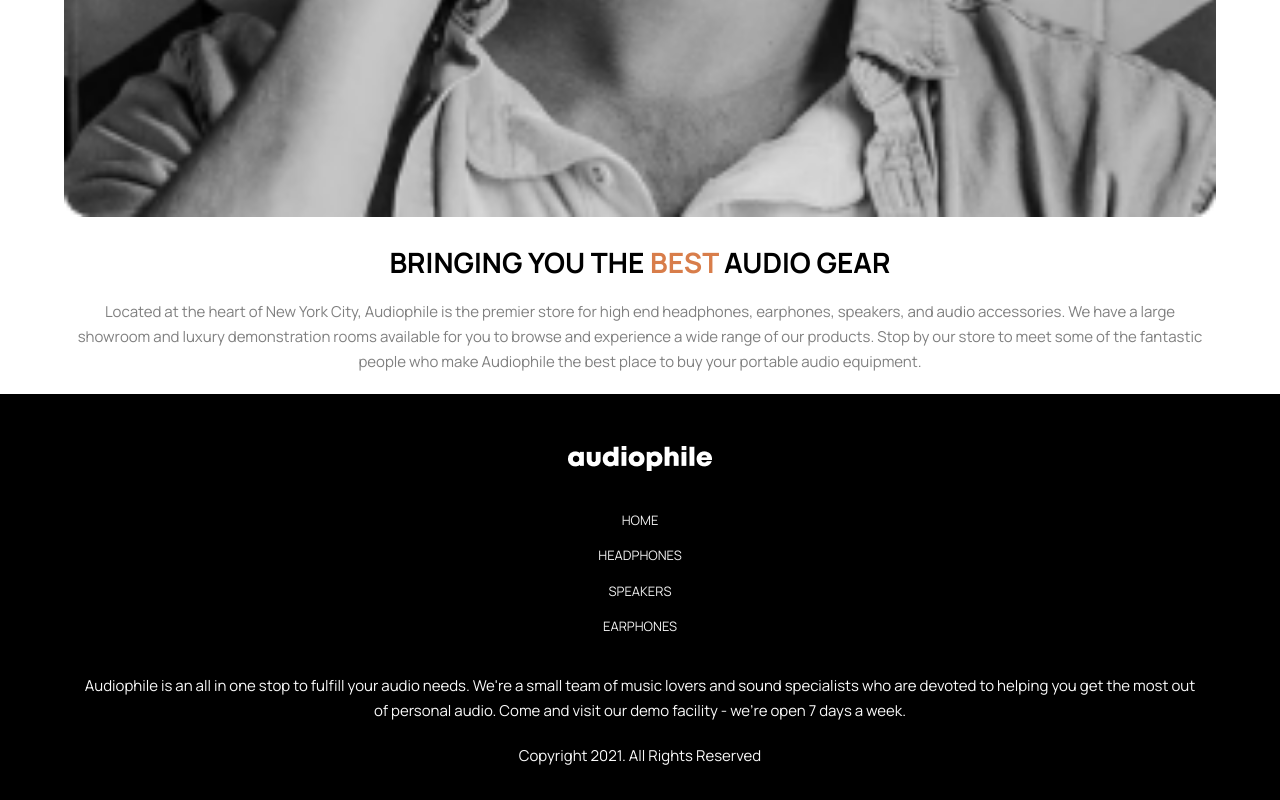
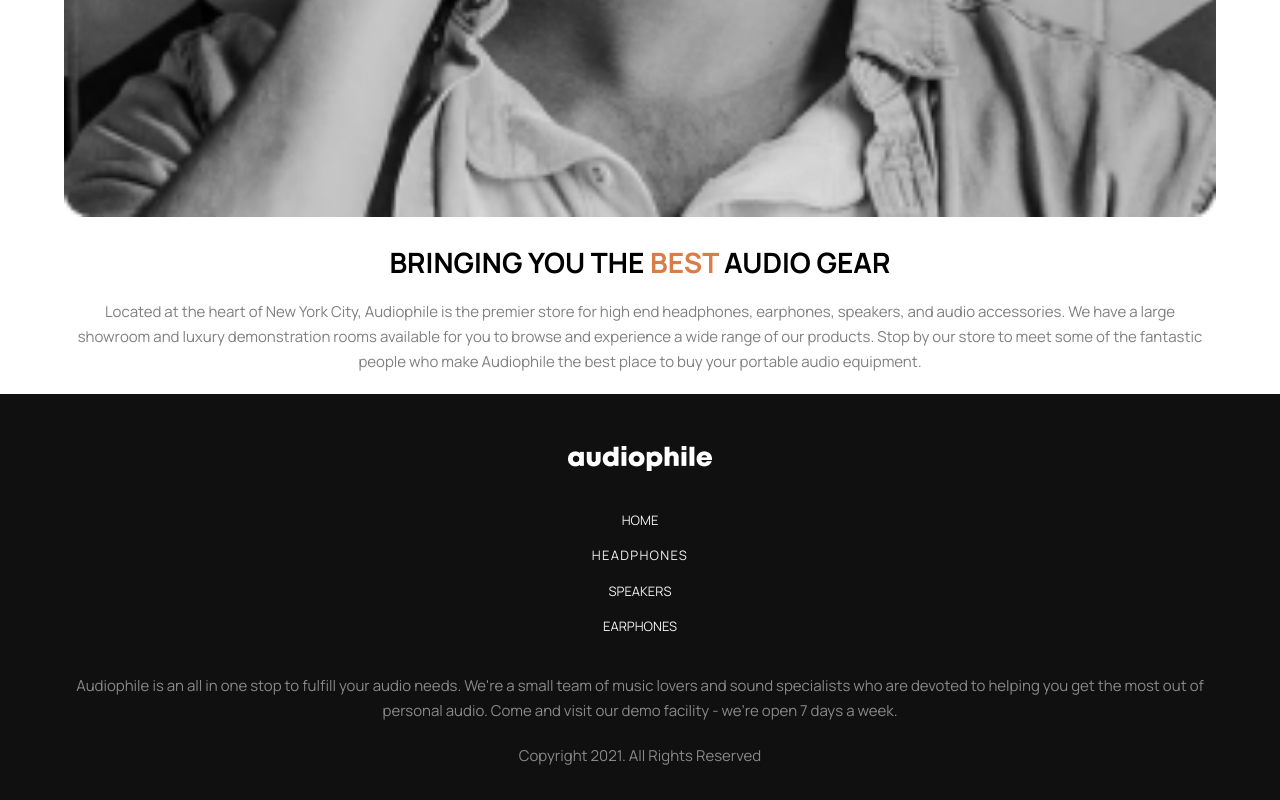
Before and after one commit to Cleve-keem/audiophile-ecommerce-webapp, a Next.js app: page / in a window 1280 px wide. Shown: the part 3929-4729 px from the top of the page. Built offline with nearby package versions, Linux system fonts and the light colour scheme.

Commit message:
feature: compeleted footer styling

```diff
--- a/src/_components/Footer.tsx
+++ b/src/_components/Footer.tsx
@@ -3,7 +3,7 @@ import Logo from "./Logo";
 
 export default function Footer() {
   return (
-    <footer className="bg-hero-background">
+    <footer className="bg-footer-background">
       <div className="w-[90%] mx-auto py-8 text-secondary-white">
         <div className="flex flex-col items-center text-center">
           <Logo className="my-5" size="25" />
@@ -12,7 +12,9 @@ export default function Footer() {
               <Link href="">Home</Link>
             </li>
             <li className="text-[13px]">
-              <Link href="">Headphones</Link>
+              <Link href="" className="tracking-h1-mobile">
+                Headphones
+              </Link>
             </li>
             <li className="text-[13px]">
               <Link href="">speakers</Link>
@@ -21,7 +23,7 @@ export default function Footer() {
               <Link href="">earphones</Link>
             </li>
           </ul>
-          <p className="mt-4 mb-5 leading-text text-[15px] px-5 text-primary-grey">
+          <p className="mt-4 mb-5 leading-text text-[15px] px-3 text-white/50">
             Audiophile is an all in one stop to fulfill your audio needs. We're
             a small team of music lovers and sound specialists who are devoted
             to helping you get the most out of personal audio. Come and visit
@@ -29,7 +31,7 @@ export default function Footer() {
           </p>
 
           <div>
-            <p className="text-[15px] leading-text text-primary-grey">
+            <p className="text-[15px] leading-text text-white/50">
               Copyright 2021. All Rights Reserved
             </p>
             <ul className="flex">
--- a/src/app/globals.css
+++ b/src/app/globals.css
@@ -11,11 +11,12 @@
   --hero-background: #000000;
   --primary-grey: #fafafa;
   --btn-black: #101010;
+  --text-dark: #000000;
   --hover-dark: #4c4c4c;
   --foreground: #000000;
   --secondary-orange: #fbaf85;
   --primary-orange: #d87d4a;
-  --dark: #000000;
+  --footer-background: #101010;
   --border-color: #979797;
   --font-manrope: "Manrope", sans-serif;
 
@@ -90,6 +91,8 @@
 
   /* COLORS */
   --color-background: var(--main-background);
+  --color-footer-background: var(--footer-background);
+  --color-text-dark: var(--text-dark);
   --color-primary-orange: var(--primary-orange);
   --color-primary-grey: var(--primary-grey);
   --color-secondary-orange: var(--secondary-orange);
@@ -99,7 +102,7 @@
   --color-primary: var(--text-primary);
   --color-border: var(--border-color);
   --color-btn-black: var(--btn-black);
-  --color-hover-black: var(--hover-dark)
+  --color-hover-black: var(--hover-dark);
 
   /* FONTS */
   --font-family-manrope: var(--font-manrope);
@@ -163,7 +166,7 @@
     line-height: var(--medium-heading-size);
   }
 
-  img{
+  img {
     display: block;
     width: 100%;
     height: 100%;
```
